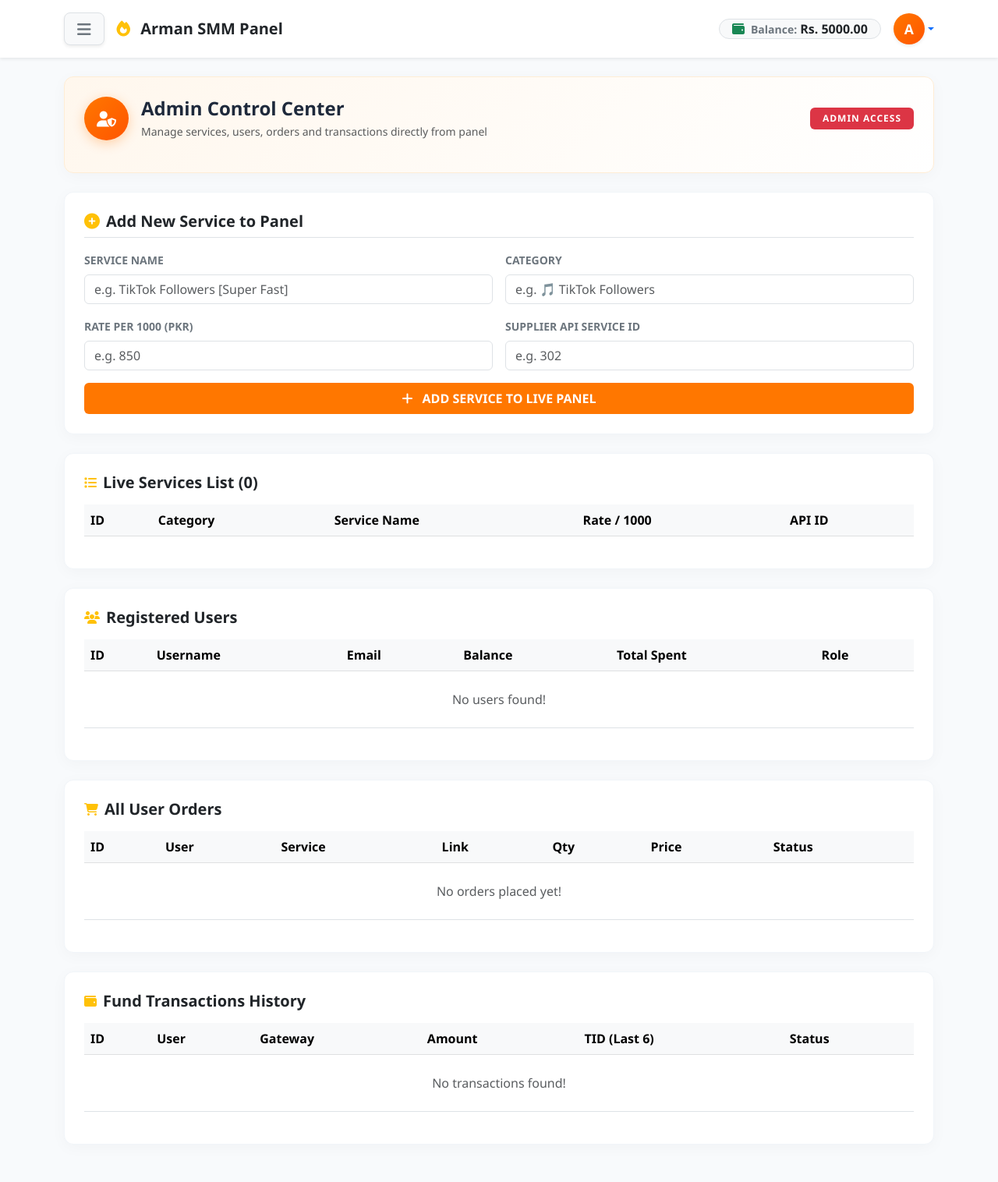
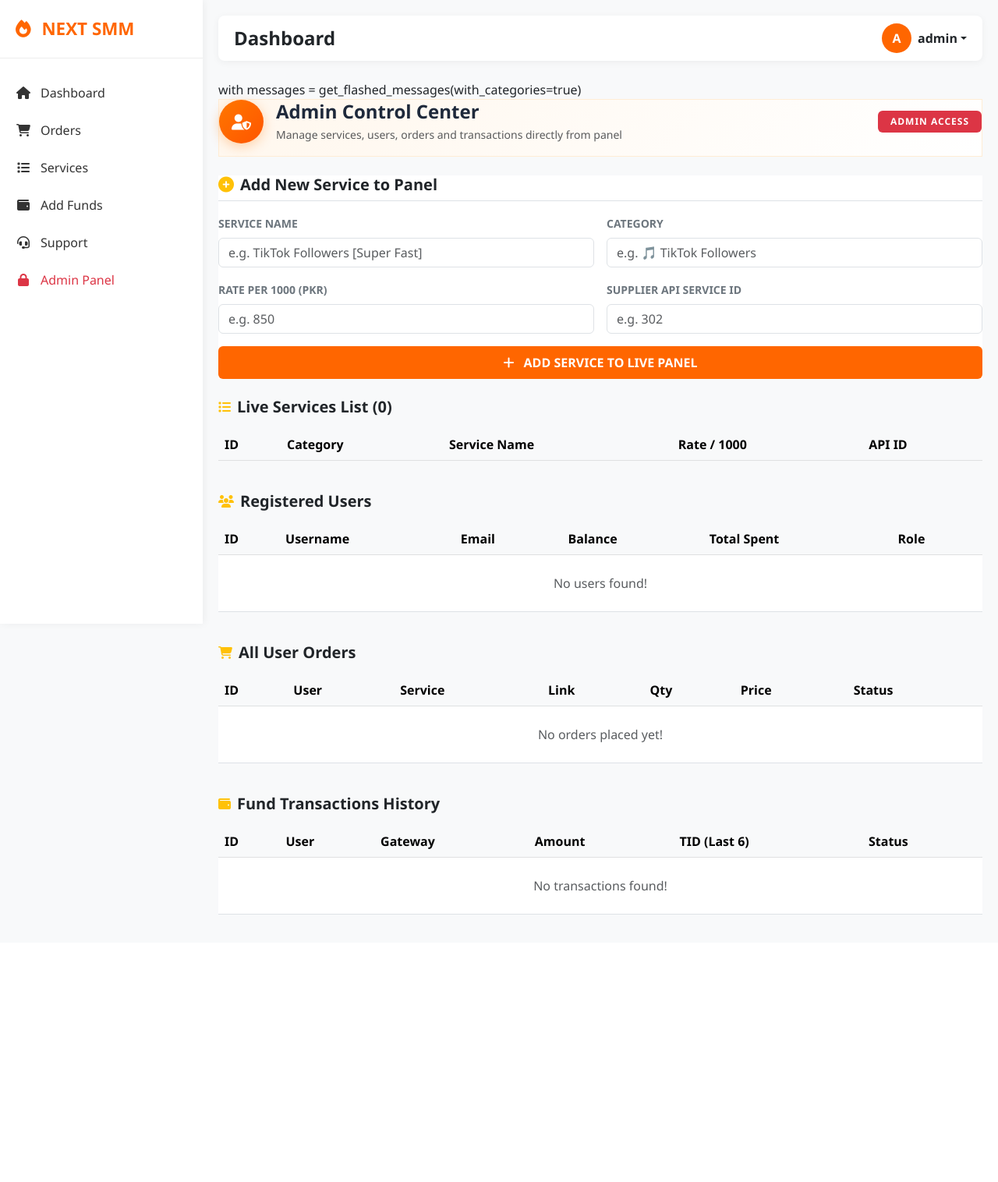
Before and after one commit to arman22334499/armans-panel, a Flask app: page /admin in a window 1280 px wide. Shown: the whole page at 78% size. After the commit the page ends 1173 px from the top, so only its background shows below. Run offline with Flask 3, Linux system fonts and the light colour scheme; a user stored in the database is signed in; data comes from the database, SQL or seed files in the repository; data that the repository does not hold is empty.

Commit message:
Update base.html

```diff
--- a/templates/base.html
+++ b/templates/base.html
@@ -3,125 +3,172 @@
 <head>
     <meta charset="UTF-8">
     <meta name="viewport" content="width=device-width, initial-scale=1.0">
-    <title>{% block title %}Arman SMM Panel{% endblock %}</title>
-    <!-- Bootstrap 5 CSS CDN -->
+    <title>{% block title %}SMM Panel{% endblock %}</title>
+    <!-- Bootstrap CSS -->
     <link href="https://cdn.jsdelivr.net/npm/bootstrap@5.3.0/dist/css/bootstrap.min.css" rel="stylesheet">
     <!-- FontAwesome Icons -->
     <link rel="stylesheet" href="https://cdnjs.cloudflare.com/ajax/libs/font-awesome/6.4.0/css/all.min.css">
     <style>
-        body { background-color: #f8fafc; font-family: 'Segoe UI', Tahoma, Geneva, Verdana, sans-serif; }
-        .main-card { background: #ffffff; border-radius: 12px; box-shadow: 0 4px 20px rgba(0,0,0,0.03); padding: 25px; border: 1px solid #f1f5f9; }
-        .btn-orange { background-color: #ff7700; color: white; border: none; }
-        .btn-orange:hover { background-color: #e06600; color: white; }
+        :root {
+            --primary-orange: #ff6600;
+            --dark-orange: #e65c00;
+            --bg-light: #f8f9fa;
+        }
+        body {
+            background-color: var(--bg-light);
+            font-family: 'Segoe UI', Tahoma, Geneva, Verdana, sans-serif;
+        }
+        .sidebar {
+            width: 260px;
+            position: fixed;
+            top: 0;
+            left: 0;
+            height: 100%;
+            background: #ffffff;
+            box-shadow: 2px 0 10px rgba(0,0,0,0.05);
+            z-index: 1000;
+            transition: all 0.3s;
+        }
+        .sidebar-brand {
+            padding: 20px;
+            font-size: 1.4rem;
+            font-weight: bold;
+            color: var(--primary-orange);
+            border-bottom: 1px solid #eee;
+        }
+        .sidebar-menu {
+            list-style: none;
+            padding: 0;
+            margin: 20px 0;
+        }
+        .sidebar-menu li a {
+            padding: 12px 20px;
+            display: flex;
+            align-items: center;
+            color: #333;
+            text-decoration: none;
+            font-weight: 500;
+            transition: 0.2s;
+        }
+        .sidebar-menu li a:hover, .sidebar-menu li.active a {
+            background-color: #fff2e6;
+            color: var(--primary-orange);
+            border-left: 4px solid var(--primary-orange);
+        }
+        .sidebar-menu li a i {
+            margin-right: 12px;
+            width: 20px;
+            text-align: center;
+        }
+        .main-content {
+            margin-left: 260px;
+            padding: 20px;
+        }
+        .navbar-top {
+            background: #ffffff;
+            box-shadow: 0 2px 10px rgba(0,0,0,0.05);
+            padding: 10px 20px;
+            border-radius: 8px;
+            margin-bottom: 25px;
+        }
+        .btn-orange {
+            background-color: var(--primary-orange);
+            color: white;
+            font-weight: 600;
+        }
+        .btn-orange:hover {
+            background-color: var(--dark-orange);
+            color: white;
+        }
+        .card-stat {
+            background: white;
+            border-radius: 10px;
+            padding: 20px;
+            box-shadow: 0 2px 10px rgba(0,0,0,0.02);
+            border-left: 4px solid var(--primary-orange);
+        }
+        .icon-box {
+            font-size: 1.5rem;
+            color: var(--primary-orange);
+            margin-bottom: 10px;
+        }
+        @media (max-width: 992px) {
+            .sidebar { margin-left: -260px; }
+            .main-content { margin-left: 0; }
+        }
     </style>
 </head>
 <body>
 
-    <!-- Navbar -->
-    <nav class="navbar navbar-expand-lg navbar-light bg-white shadow-sm py-3 mb-4">
-        <div class="container">
-
-            <!-- LEFT SIDE: Three Lines Hamburger Menu & Brand -->
-            <div class="d-flex align-items-center gap-3">
-                {% if user %}
-                <!-- Left Three-Lines Dropdown -->
-                <div class="dropdown">
-                    <button class="btn btn-light border rounded-3 px-3 py-2 shadow-sm" type="button" id="leftMenuDropdown" data-bs-toggle="dropdown" aria-expanded="false">
-                        <i class="fas fa-bars text-secondary fa-lg"></i>
-                    </button>
-                    <ul class="dropdown-menu shadow-lg border-0 rounded-4 p-2 mt-2" aria-labelledby="leftMenuDropdown" style="min-width: 220px;">
+    <!-- Sidebar -->
+    <div class="sidebar">
+        <div class="sidebar-brand">
+            <i class="fas fa-fire me-2"></i> NEXT SMM
+        </div>
+        <ul class="sidebar-menu">
+            <li class="{% if active_tab == 'dashboard' %}active{% endif %}">
+                <a href="{{ url_for('dashboard') }}"><i class="fas fa-home"></i> Dashboard</a>
+            </li>
+            <li class="{% if active_tab == 'orders' %}active{% endif %}">
+                <a href="{{ url_for('orders') }}"><i class="fas fa-shopping-cart"></i> Orders</a>
+            </li>
+            <li class="{% if active_tab == 'services' %}active{% endif %}">
+                <a href="{{ url_for('services') }}"><i class="fas fa-list"></i> Services</a>
+            </li>
+            <li class="{% if active_tab == 'add_funds' %}active{% endif %}">
+                <a href="{{ url_for('add_funds') }}"><i class="fas fa-wallet"></i> Add Funds</a>
+            </li>
+            <li class="{% if active_tab == 'support' %}active{% endif %}">
+                <a href="{{ url_for('support_tickets') }}"><i class="fas fa-headset"></i> Support</a>
+            </li>
+            {% if session.get('is_admin') == 1 %}
             <li>
-                            <a class="dropdown-item rounded-3 py-2 d-flex align-items-center gap-2 text-dark fw-medium" href="{{ url_for('dashboard') }}">
-                                <i class="fas fa-home text-primary"></i> Dashboard
-                            </a>
+                <a href="{{ url_for('admin_panel') }}" class="text-danger"><i class="fas fa-lock"></i> Admin Panel</a>
             </li>
-                        <li>
-                            <a class="dropdown-item rounded-3 py-2 d-flex align-items-center gap-2 text-dark fw-medium" href="{{ url_for('services') }}">
-                                <i class="fas fa-list text-info"></i> Services
-                            </a>
-                        </li>
-                        <li>
-                            <a class="dropdown-item rounded-3 py-2 d-flex align-items-center gap-2 text-dark fw-medium" href="{{ url_for('orders') }}">
-                                <i class="fas fa-shopping-cart text-success"></i> Orders / Cancel
-                            </a>
-                        </li>
-                        <li>
-                            <a class="dropdown-item rounded-3 py-2 d-flex align-items-center gap-2 text-dark fw-medium" href="{{ url_for('add_funds') }}">
-                                <i class="fas fa-wallet text-warning"></i> Add Funds
-                            </a>
-                        </li>
-                        <li>
-                            <a class="dropdown-item rounded-3 py-2 d-flex align-items-center gap-2 text-dark fw-medium" href="{{ url_for('support_tickets') }}">
-                                <i class="fas fa-headset text-danger"></i> Complaints / Support
-                            </a>
-                        </li>
+            {% endif %}
         </ul>
     </div>
-                {% endif %}
 
-                <a class="navbar-brand fw-bold text-dark m-0" href="{{ url_for('dashboard') if user else url_for('login') }}">
-                    <i class="fas fa-fire text-warning me-2"></i> Arman SMM Panel
+    <!-- Main Content Wrapper -->
+    <div class="main-content">
+        <!-- Top Navbar with Profile Dropdown -->
+        <div class="navbar-top d-flex justify-content-between align-items-center">
+            <h4 class="mb-0 fw-bold text-dark">{% block header_title %}Dashboard{% endblock %}</h4>
+
+            <div class="dropdown">
+                <a href="#" class="d-flex align-items-center text-decoration-none dropdown-toggle text-dark" id="profileDropdown" data-bs-toggle="dropdown" aria-expanded="false">
+                    <div class="bg-orange text-white rounded-circle d-flex align-items-center justify-content-center me-2" style="width: 38px; height: 38px; background-color: #ff6600; font-weight: bold;">
+                        {{ session.get('username', 'U')[0].upper() }}
+                    </div>
+                    <span class="fw-semibold">{{ session.get('username', 'User') }}</span>
                 </a>
+                <ul class="dropdown-menu dropdown-menu-end shadow border-0" aria-labelledby="profileDropdown">
+                    <li><span class="dropdown-item-text text-muted small">Logged in as <b>{{ session.get('username') }}</b></span></li>
+                    <li><hr class="dropdown-divider"></li>
+                    <li><a class="dropdown-item" href="{{ url_for('add_funds') }}"><i class="fas fa-wallet me-2 text-warning"></i> Add Funds</a></li>
+                    <li><a class="dropdown-item" href="{{ url_for('orders') }}"><i class="fas fa-history me-2 text-primary"></i> Order History</a></li>
+                    <li><hr class="dropdown-divider"></li>
+                    <li><a class="dropdown-item text-danger" href="{{ url_for('logout') }}"><i class="fas fa-sign-out-alt me-2"></i> Logout</a></li>
+                </ul>
+            </div>
         </div>
 
-            <!-- RIGHT SIDE: Balance & Profile Icon -->
-            <div class="d-flex align-items-center gap-3 ms-auto">
-                {% if user %}
-                <!-- Balance Badge -->
-                <div class="d-none d-md-flex align-items-center bg-light px-3 py-1.5 rounded-pill border">
-                    <i class="fas fa-wallet text-success me-2"></i>
-                    <span class="small fw-bold text-secondary">Balance:</span>
-                    <span class="ms-1 fw-bold text-dark">Rs. {{ "%.2f"|format(user.balance) }}</span>
-                </div>
-
-                <!-- Right Profile Icon Dropdown -->
-                <div class="dropdown">
-                    <a href="#" class="d-flex align-items-center text-decoration-none dropdown-toggle hide-arrow" id="profileDropdown" data-bs-toggle="dropdown" aria-expanded="false">
-                        <div class="rounded-circle text-white d-flex align-items-center justify-content-center fw-bold shadow-sm" style="width: 40px; height: 40px; background: linear-gradient(135deg, #ff7700, #ff5500); font-size: 1.1rem; cursor: pointer;">
-                            {{ user.username[0]|upper if user and user.username else 'A' }}
-                        </div>
-                    </a>
-                    <ul class="dropdown-menu dropdown-menu-end shadow-lg border-0 rounded-4 p-2 mt-2" aria-labelledby="profileDropdown" style="min-width: 210px;">
-                        <li class="px-3 py-2 border-bottom mb-2">
-                            <span class="d-block text-muted" style="font-size: 0.75rem;">Signed in as</span>
-                            <span class="fw-bold text-dark text-truncate d-block">{{ user.username }}</span>
-                        </li>
-                        <li>
-                            <a class="dropdown-item rounded-3 py-2 d-flex align-items-center gap-2 text-dark fw-medium" href="{{ url_for('signup') }}">
-                                <i class="fas fa-user-plus text-primary"></i> Add Another Account
-                            </a>
-                        </li>
-                        <li><hr class="dropdown-divider my-2"></li>
-                        <li>
-                            <a class="dropdown-item rounded-3 py-2 d-flex align-items-center gap-2 text-danger fw-bold bg-danger bg-opacity-10" href="{{ url_for('logout') }}">
-                                <i class="fas fa-sign-out-alt"></i> Log Out
-                            </a>
-                        </li>
-                    </ul>
-                </div>
-                {% endif %}
-            </div>
-
-        </div>
-    </nav>
-
-    <!-- Main Content -->
-    <div class="container mb-5">
-        {% with messages = get_flashed_messages(with_categories=true) %}
+        <!-- Flash Messages -->
+        with messages = get_flashed_messages(with_categories=true)
         {% if messages %}
             {% for category, message in messages %}
-                    <div class="alert alert-{{ category }} alert-dismissible fade show rounded-3 shadow-sm mb-4" role="alert">
+                <div class="alert alert-{{ 'danger' if category == 'danger' else 'success' }} alert-dismissible fade show" role="alert">
                     {{ message }}
                     <button type="button" class="btn-close" data-bs-dismiss="alert" aria-label="Close"></button>
                 </div>
             {% endfor %}
         {% endif %}
-        {% endwith %}
 
+        <!-- Page Content -->
         {% block content %}{% endblock %}
     </div>
 
-    <!-- Bootstrap 5 JS Bundle CDN -->
+    <!-- Bootstrap JS Bundle -->
     <script src="https://cdn.jsdelivr.net/npm/bootstrap@5.3.0/dist/js/bootstrap.bundle.min.js"></script>
 </body>
 </html>
```
Lines whose indentation alone changed are shown as unchanged.
